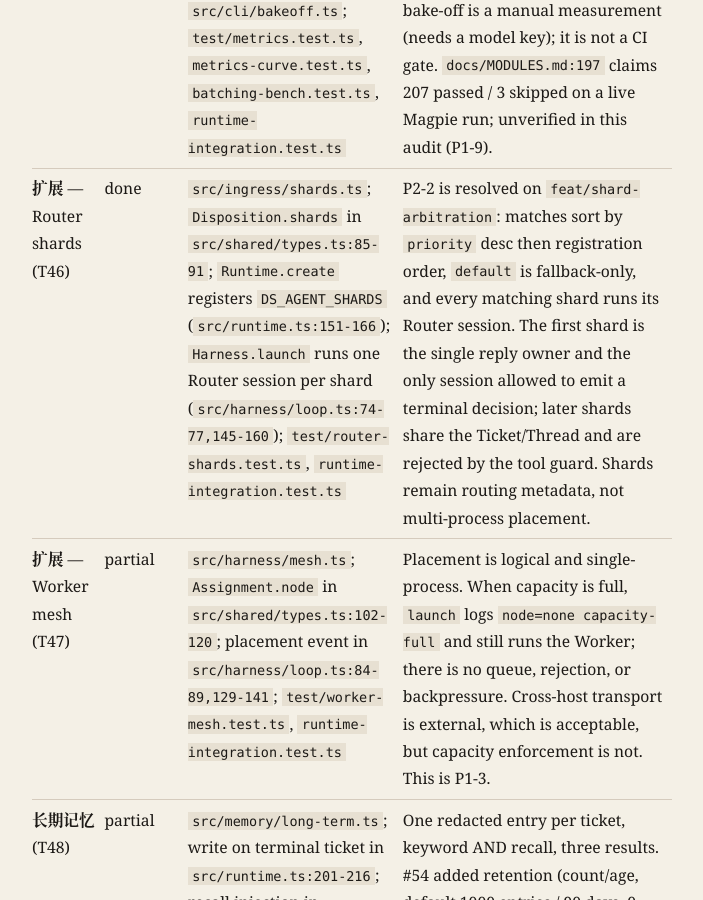
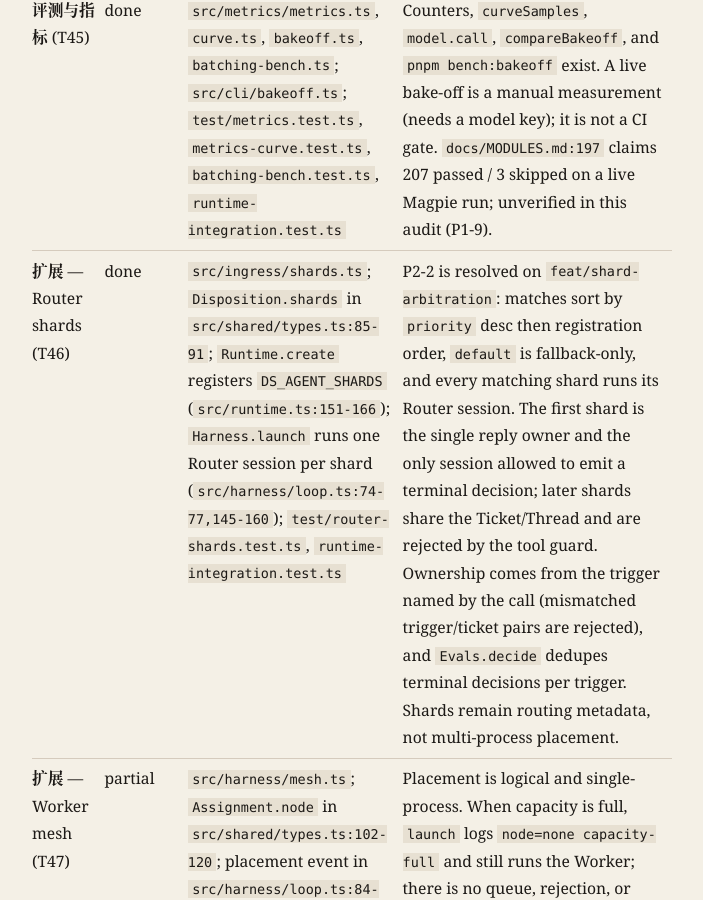
Before and after one commit to LofiSu/deepseek-super-agent, a Jekyll site: the page built from docs/ROADMAP.md, in a window 1280 px wide and 900 px high, scrolled down 5626 px. Shown: the whole window, without its empty margins (288-991 px from the left). Built offline with Jekyll 4.4.1, drawn with Linux system fonts in a browser that asks for light colours; our own code applies the rules of GitHub Pages for plain Markdown files; some of the changed text lies outside the part shown.

Commit message:
docs: update shard ownership and decision-dedupe counts
M1/M4 document trigger-based owner resolution, fail-closed lookups, and idempotent terminal decisions. ROADMAP P2-2 rows and the verification block reflect the corrected behavior and the offline counts (273 passed, 15 skipped, 41 files).

```diff
--- a/docs/ROADMAP.md
+++ b/docs/ROADMAP.md
@@ -81,7 +81,7 @@ not evidence (see `docs/CODE_REVIEW_METHOD.md`).
 | **M1 harness** | done | `src/harness/loop.ts` (Router-before-Worker sequence at `145-160`, async jobs, batch window), `session.ts`, `model.ts`, `tools.ts`, `daemon.ts`, `machines.ts`, `team.ts`, `mesh.ts`; `test/job.test.ts`, `team-harness.test.ts`, `daemon-machines.test.ts`, `hardening.test.ts`, `live-modules.test.ts` | Worker-mesh capacity is a logical placement rule in one process: `pickNode` records the least-loaded node and logs `capacity-full`, but still runs the turn — there is no queue, rejection, or backpressure (P1-3, documented in `docs/MODULES.md`). `ds-agent serve` wraps the in-process `Daemon` timer over persisted state (no inbound channel loop) with SIGINT/SIGTERM drain and exit 0; an in-flight turn is still not reconstructed after restart (P1-6). |
 | **M2 store** | done | `src/store/sqlite.ts` (`node:sqlite` at `:3`, `ds-agent.db` at `:16`), `schema.ts`, `spill.ts`, document/spill upsert; `test/spill.test.ts`, `long-term-memory.test.ts`, `live-modules.test.ts` (reopen) | No migration/version table; `node:sqlite` is experimental and needs Node ≥22. The §10 file-tree contradiction was resolved by #56: the plan now describes the real `sqlite.ts`/`schema.ts`/`spill.ts` tree. |
 | **M3 engine** | done | `src/core/engine.ts`, `intake.ts`, `policy.ts`, `assessment.ts`, `tickets.ts`, `assignments.ts`, `replies.ts`, `subscribe.ts`, `collab.ts`, `lifecycle.ts`; `test/domain-alignment.test.ts`, `subscription.test.ts`, `speculate.test.ts`, `mid-task-collab.test.ts`, `hardening.test.ts`, `live-modules.test.ts` | P1-2 is resolved by #39: the deterministic `gateTriggers` handles commands and the configured auto-accept classes, and deferred triggers go to `assessWithMainAgent`, which originates `accept`/`ignore`/`stop`/`unavailable` (with `title`/`scope`/`strength`) before any Ticket exists. The gate remains rule/policy based by design; it is not a model verdict. |
-| **M4 ingress** | partial | `src/ingress/filter.ts`, `shards.ts`, `thread.ts`, `batch.ts`; `test/filter.test.ts`, `router-shards.test.ts`, `runtime-integration.test.ts` | Fast Path is source + T16 admission (actor allowlist, group/chat allowlist read from `trigger.channel.address.group`, drop-self deny) + mention + keyword + noise; `test/filter.test.ts` covers each rule and the runtime env wiring. No shipped adapter populates `address.group` yet, so the group list is opt-in after the adapter supplies it. Admission is not authentication: a channel adapter must still verify its peer, and `meta` is never read. Slow Path is deterministic `ruleClassify` for both Mock and `HttpOpenAI` and is documented as such (#60); a model-backed policy is still open (P2-4). P2-2 is resolved: precedence is priority-desc then registration order, `default` is fallback-only, and the first matching shard owns the reply and terminal decision. Shards are routing metadata, not multi-process placement. |
+| **M4 ingress** | partial | `src/ingress/filter.ts`, `shards.ts`, `thread.ts`, `batch.ts`; `test/filter.test.ts`, `router-shards.test.ts`, `runtime-integration.test.ts` | Fast Path is source + T16 admission (actor allowlist, group/chat allowlist read from `trigger.channel.address.group`, drop-self deny) + mention + keyword + noise; `test/filter.test.ts` covers each rule and the runtime env wiring. No shipped adapter populates `address.group` yet, so the group list is opt-in after the adapter supplies it. Admission is not authentication: a channel adapter must still verify its peer, and `meta` is never read. Slow Path is deterministic `ruleClassify` for both Mock and `HttpOpenAI` and is documented as such (#60); a model-backed policy is still open (P2-4). P2-2 is resolved: precedence is priority-desc then registration order, `default` is fallback-only, and the first matching shard owns the reply and terminal decision. Ownership is resolved from the trigger named by the call, and `Evals.decide` is idempotent per trigger, so only one terminal Router decision is recorded. Shards are routing metadata, not multi-process placement. |
 | **M5 subscribe** | done | `src/core/subscribe.ts`, `intake.ts` fan-out; `test/subscription.test.ts`, `hardening.test.ts` (contextOnly, unsubscribe) | `handback` is not exposed as a CLI action. The tests cover unsubscribe but not the full requeue-and-drop lifecycle as an operator flow. |
 | **M6 memory** | partial | `src/memory/recall.ts`, `acl.ts`, `long-term.ts`; `src/store/sqlite.ts` (`deleteSpill`); `test/spill.test.ts`, `long-term-memory.test.ts`, `live-modules.test.ts` | Recall is word-AND substring matching over a spill, not semantic or multi-hop. Retention landed in #54: `maxEntries`/`maxAgeDays` prune inside the same transaction as `put`/`remember`, `forget` deletes the spill and grants, and `DS_AGENT_MEMORY_MAX_ENTRIES`/`DS_AGENT_MEMORY_MAX_AGE_DAYS` configure it (defaults 1000/90). Dedupe and ranking are resolved (#68): `put()` reuses an existing same-ticket entry whose redacted text matches after whitespace/case normalization (tags unioned, no new row or spill), and `query()` orders by tagHits desc, textHits desc (each word capped at 5), createdAt desc, id desc; the exact formula is in `docs/MODULES.md` M6 and `test/long-term-memory.test.ts` proves it with an injected clock. Remaining: semantic search and the month-scale story. `README.md:115` still says "not month-scale"; that part is accurate. |
 | **M7 speculate** | done | `src/speculate/silent.ts`, `gate.ts`; `test/speculate.test.ts`, `live-modules.test.ts`, `hardening.test.ts` | The gate is a clause-local keyword heuristic, documented as a stand-in (`docs/HARDENING_2026-11-01.md:25`). It is not a model verdict; a real value judgment remains open. |
@@ -95,7 +95,7 @@ not evidence (see `docs/CODE_REVIEW_METHOD.md`).
 | Domain | Status | Evidence | Gap |
 |--------|--------|----------|-----|
 | **评测与指标** (T45) | done | `src/metrics/metrics.ts`, `curve.ts`, `bakeoff.ts`, `batching-bench.ts`; `src/cli/bakeoff.ts`; `test/metrics.test.ts`, `metrics-curve.test.ts`, `batching-bench.test.ts`, `runtime-integration.test.ts` | Counters, `curveSamples`, `model.call`, `compareBakeoff`, and `pnpm bench:bakeoff` exist. A live bake-off is a manual measurement (needs a model key); it is not a CI gate. `docs/MODULES.md:197` claims 207 passed / 3 skipped on a live Magpie run; unverified in this audit (P1-9). |
-| **扩展** — Router shards (T46) | done | `src/ingress/shards.ts`; `Disposition.shards` in `src/shared/types.ts:85-91`; `Runtime.create` registers `DS_AGENT_SHARDS` (`src/runtime.ts:151-166`); `Harness.launch` runs one Router session per shard (`src/harness/loop.ts:74-77,145-160`); `test/router-shards.test.ts`, `runtime-integration.test.ts` | P2-2 is resolved on `feat/shard-arbitration`: matches sort by `priority` desc then registration order, `default` is fallback-only, and every matching shard runs its Router session. The first shard is the single reply owner and the only session allowed to emit a terminal decision; later shards share the Ticket/Thread and are rejected by the tool guard. Shards remain routing metadata, not multi-process placement. |
+| **扩展** — Router shards (T46) | done | `src/ingress/shards.ts`; `Disposition.shards` in `src/shared/types.ts:85-91`; `Runtime.create` registers `DS_AGENT_SHARDS` (`src/runtime.ts:151-166`); `Harness.launch` runs one Router session per shard (`src/harness/loop.ts:74-77,145-160`); `test/router-shards.test.ts`, `runtime-integration.test.ts` | P2-2 is resolved on `feat/shard-arbitration`: matches sort by `priority` desc then registration order, `default` is fallback-only, and every matching shard runs its Router session. The first shard is the single reply owner and the only session allowed to emit a terminal decision; later shards share the Ticket/Thread and are rejected by the tool guard. Ownership comes from the trigger named by the call (mismatched trigger/ticket pairs are rejected), and `Evals.decide` dedupes terminal decisions per trigger. Shards remain routing metadata, not multi-process placement. |
 | **扩展** — Worker mesh (T47) | partial | `src/harness/mesh.ts`; `Assignment.node` in `src/shared/types.ts:102-120`; placement event in `src/harness/loop.ts:84-89,129-141`; `test/worker-mesh.test.ts`, `runtime-integration.test.ts` | Placement is logical and single-process. When capacity is full, `launch` logs `node=none capacity-full` and still runs the Worker; there is no queue, rejection, or backpressure. Cross-host transport is external, which is acceptable, but capacity enforcement is not. This is P1-3. |
 | **长期记忆** (T48) | partial | `src/memory/long-term.ts`; write on terminal ticket in `src/runtime.ts:201-216`; recall injection in `src/runtime.ts:274-282`; `test/long-term-memory.test.ts`, `runtime-integration.test.ts` | One redacted entry per ticket, keyword AND recall, three results. #54 added retention (count/age, default 1000 entries / 90 days, 0 disables) with transactional spill+grant cleanup and configurable env. #68 added same-ticket dedupe (normalized redacted text, tag union, no extra row/spill, missing-spill zombies never reused) and deterministic tag+text+recency ranking (formula in `docs/MODULES.md` M6); P2-1 is resolved (#54, #68). Semantic/multi-hop search and the month-scale story remain open. Documented as partial in `README.md:115`. |
 | **产品层** (T49) | external boundary + partial | `src/core/lifecycle.ts` (`LifecycleBus`, `subscribe`, `snapshot`); lifecycle publishing in `src/runtime.ts:190-216,432-469`; `ds-agent memory` / `ds-agent a2a` in `src/cli/main.ts:204-231`; `test/lifecycle-a2a.test.ts`, `cli-memory-a2a.test.ts`, `runtime-integration.test.ts` | The in-repo contract is done; the actual panel is another repository (PLAN §9 T49). P1-4 is resolved by #57: `LifecycleBus.history` is a bounded 1000-event ring (configurable, keep-newest) with tests. It is still in-memory, so a panel can replay only the current process; persistence is a documented boundary, not implemented. |
```
Also changed, not shown: other parts of docs/ROADMAP.md (+2 -2 lines), docs/MODULES.md (+19 -5 lines).
